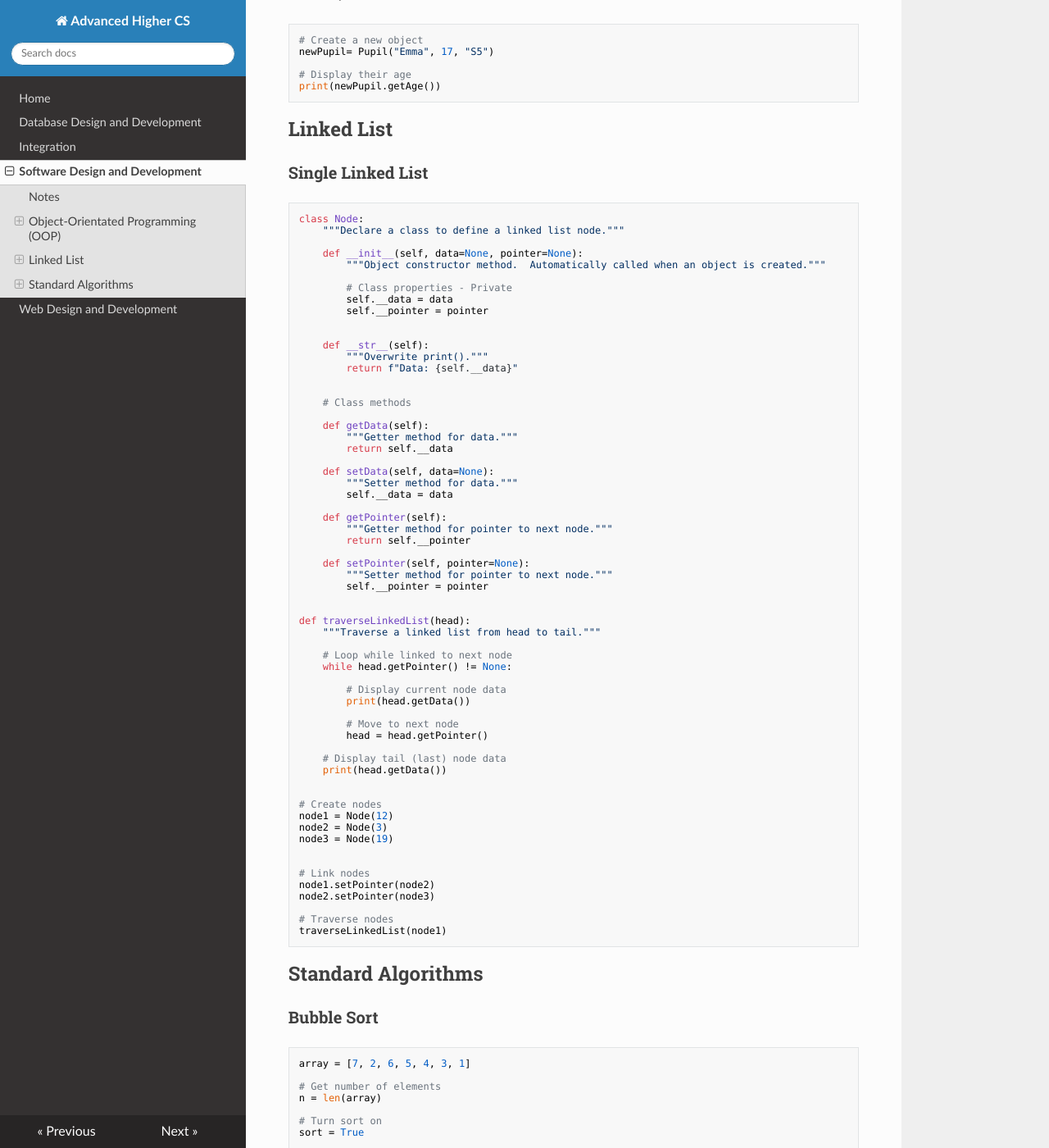
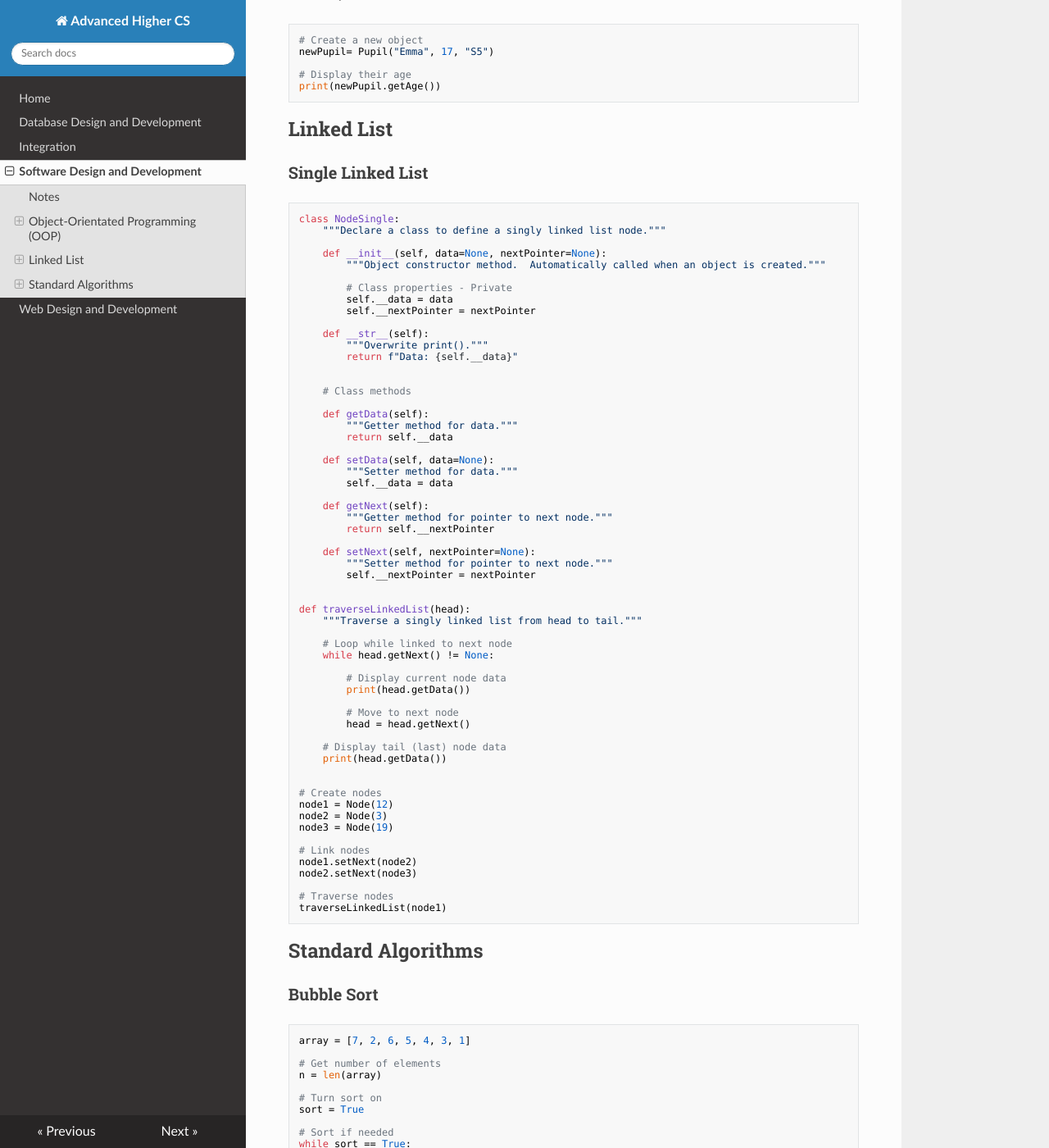
Before and after one commit to MrFriendCS/AH-CS, an MkDocs documentation site: the page built from docs/AH-CS-SDD.md, in a window 1280 px wide and 1400 px high, scrolled down 1840 px. Shown: the whole window at 82% size. Built offline with MkDocs 1.6.1, drawn with Linux system fonts in a browser that asks for light colours; nearby versions of some CDN libraries.

Commit message:
Update AH-CS-SDD.md

````diff
--- a/docs/AH-CS-SDD.md
+++ b/docs/AH-CS-SDD.md
@@ -107,16 +107,15 @@ print(newPupil.getAge())
 ### Single Linked List
 
 ``` python
-class Node:
-    """Declare a class to define a linked list node."""
+class NodeSingle:
+    """Declare a class to define a singly linked list node."""
 
-    def __init__(self, data=None, pointer=None):
+    def __init__(self, data=None, nextPointer=None):
         """Object constructor method.  Automatically called when an object is created."""
 
         # Class properties - Private
         self.__data = data
-        self.__pointer = pointer
-
+        self.__nextPointer = nextPointer
 
     def __str__(self):
         """Overwrite print()."""
@@ -133,26 +132,26 @@ class Node:
         """Setter method for data."""
         self.__data = data
 
-    def getPointer(self):
+    def getNext(self):
         """Getter method for pointer to next node."""
-        return self.__pointer
+        return self.__nextPointer
 
-    def setPointer(self, pointer=None):
+    def setNext(self, nextPointer=None):
         """Setter method for pointer to next node."""
-        self.__pointer = pointer
+        self.__nextPointer = nextPointer
 
 
 def traverseLinkedList(head):
-    """Traverse a linked list from head to tail."""
+    """Traverse a singly linked list from head to tail."""
 
     # Loop while linked to next node
-    while head.getPointer() != None:
+    while head.getNext() != None:
 
         # Display current node data
         print(head.getData())
 
         # Move to next node
-        head = head.getPointer()
+        head = head.getNext()
 
     # Display tail (last) node data
     print(head.getData())
@@ -163,10 +162,9 @@ node1 = Node(12)
 node2 = Node(3)
 node3 = Node(19)
 
-
 # Link nodes
-node1.setPointer(node2)
-node2.setPointer(node3)
+node1.setNext(node2)
+node2.setNext(node3)
 
 # Traverse nodes
 traverseLinkedList(node1)
````
